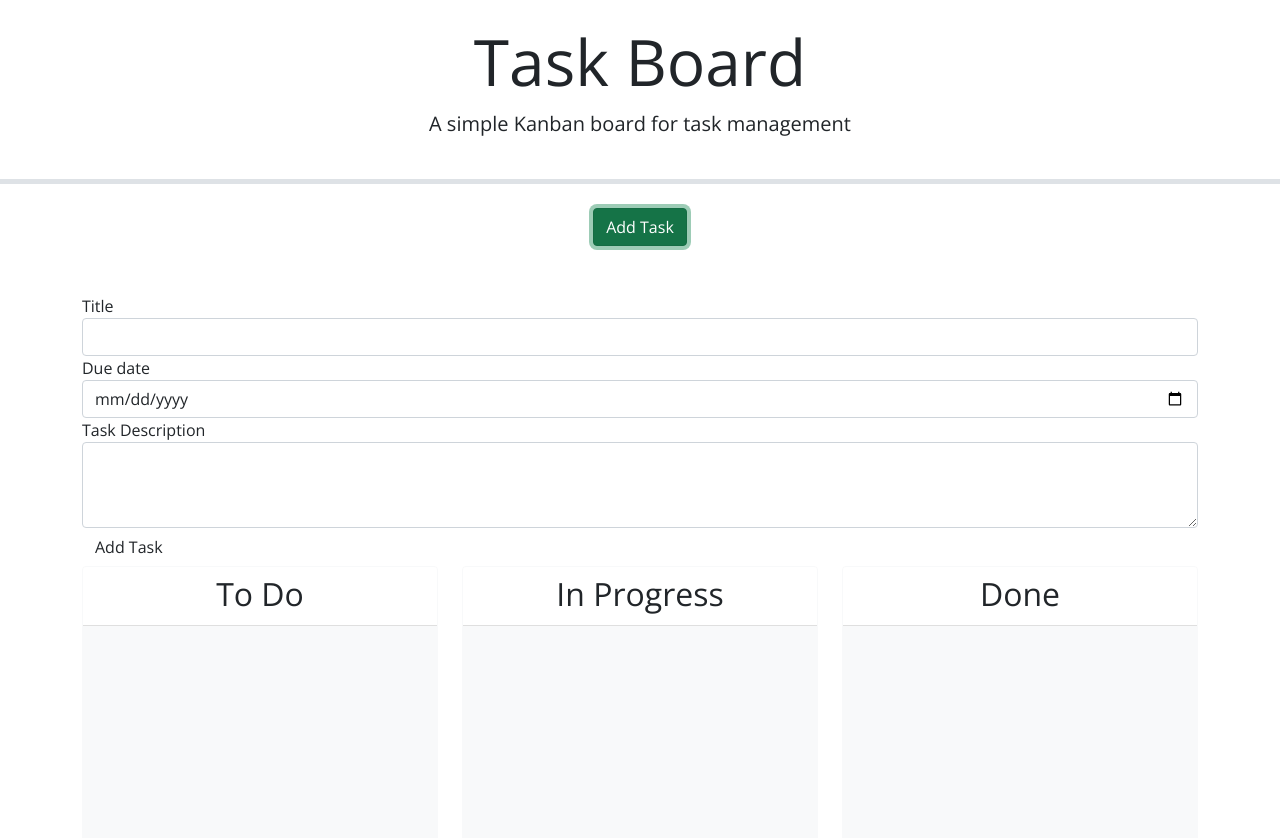
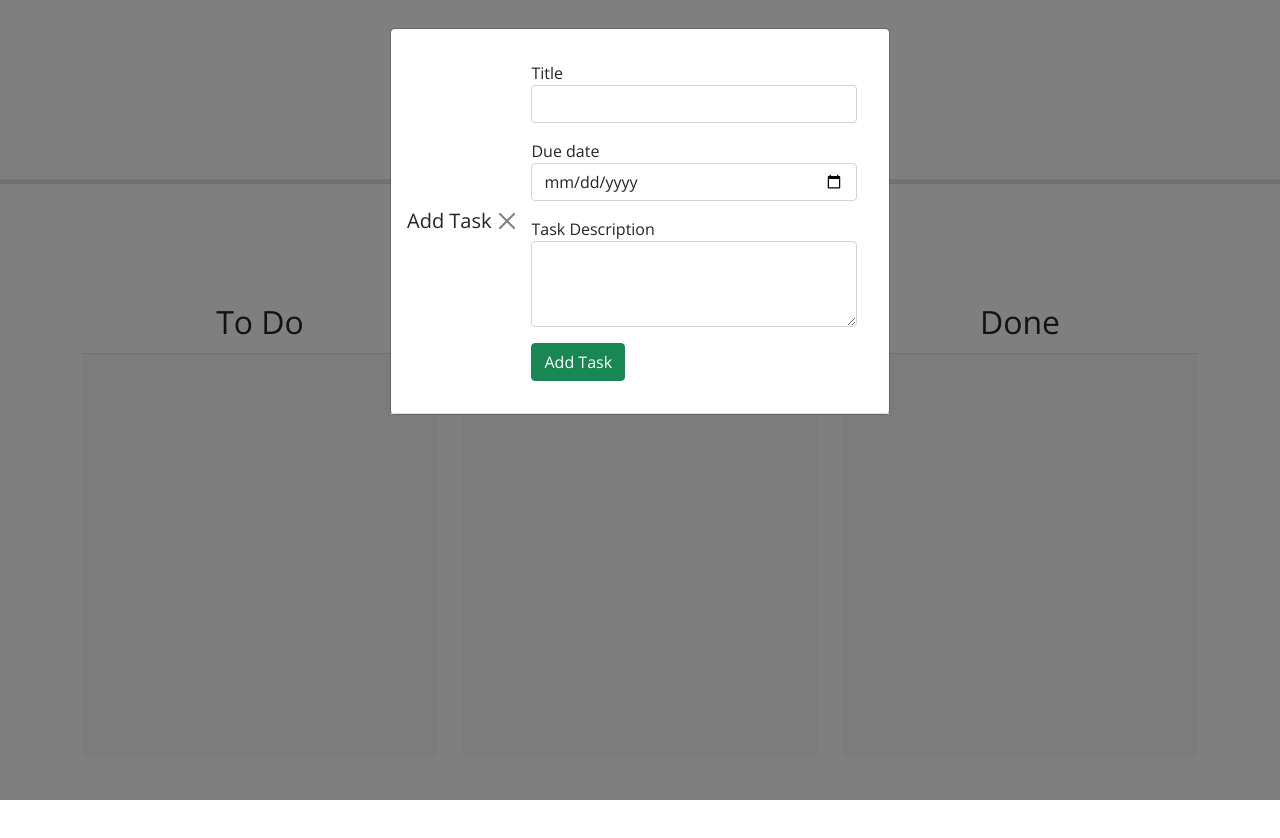
Before and after one commit to Bryson987081/task-board-challange, a plain HTML site: page index.html in a window 1280 px wide. Both pictures are taken after a click on the button "Add Task". After the commit the page ends 800 px from the top, so only its background shows below. Drawn offline with nearby package versions, Linux system fonts and the light colour scheme.

Commit message:
fixed modal in html file

```diff
--- a/assets/js/script.js
+++ b/assets/js/script.js
@@ -95,6 +95,9 @@ function handleAddTask(event) {
     // create a new task object
 
     // add the new task to the taskList save and render
+    let task = JSON.parse(localStorage.getItem("task")) || [];
+    tasks.push(task);
+    localStorage.setItem("tasks", JSON.stringify(tasks));
 }
 
 // TODO: create a function to handle deleting a task
--- a/index.html
+++ b/index.html
@@ -22,26 +22,39 @@
     </header>
     <div class="container">
         <div class="text-center mb-5">
-            <button class="btn btn-success" data-bs-toggle="modal" data-bs-target="#formModal">Add Task</button>
+            <button type="button" class="btn btn-success" data-bs-toggle="modal" data-bs-target="#formModal">Add
+                Task</button>
         </div>
         <!-- Todo: Create a modal with a form to add tasks -->
+        <div class="modal fade" id="formModal" tabindex="-1" aria-labelledby="formModalLabel" aria-hidden="true">
+            <div class="modal-dialog">
+                <div class="modal-content">
+                    <div class="modal-header">
+                        <h1 class="modal-title fs-5" id="formModalLabel">Add Task</h1>
+                        <button type="button" class="btn-close" data-bs-dismiss="modal" aria-label="Close"></button>
+                        <div class="modal-body">
                             <form id="task-form">
-            <div class="form-group">
-                <label for="task-title">Title</label>
+                                <div class="mb-3">
+                                    <label for="task-title" class="col-from-lable">Title</label>
                                     <input type="Title" class="form-control" id="task-title">
                                 </div>
-            <div class="form-group">
-                <label for="due-date">Due date</label>
+                                <div class="mb-3">
+                                    <label for="due-date" class="col-from-lable">Due date</label>
                                     <input type="date" class="form-control" id="due-date">
                                 </div>
-            <div class="form-group">
+                                <div class="mb-3">
                                     <label for="description">Task Description</label>
                                     <textarea class="form-control" id="description" rows="3"></textarea>
                                 </div>
                                 <div id="add-more-task">
-                <button type="submit" class="btn btn-custom">Add Task</button>
+                                    <button type="submit" class="btn btn-success">Add Task</button>
                                 </div>
                             </form>
+                        </div>
+                    </div>
+                </div>
+            </div>
+        </div>
         <div id="task-display">
             <div class="row swim-lanes text-center justify-content-between">
                 <div class="col-12 col-lg-4 d-flex">
```
Lines whose indentation alone changed are shown as unchanged.
